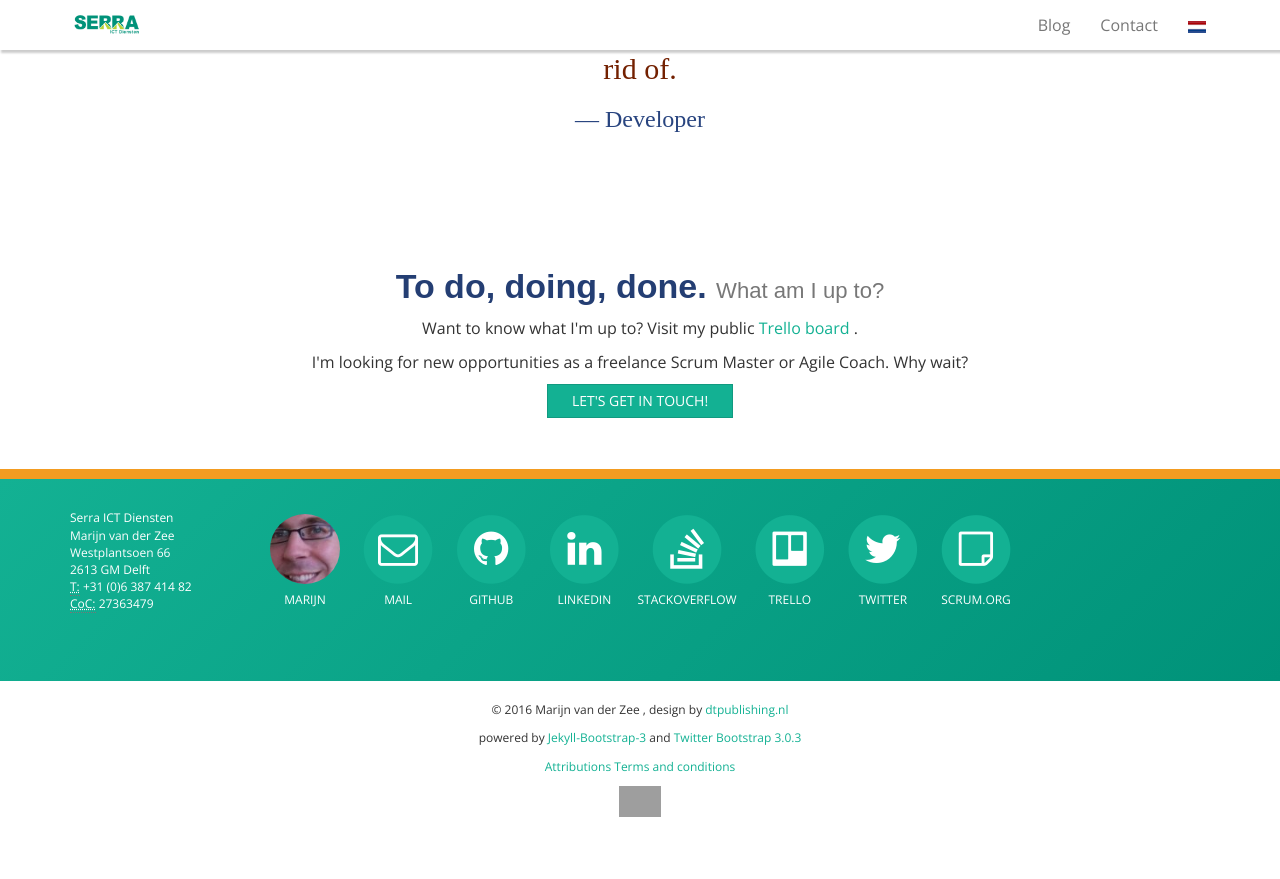
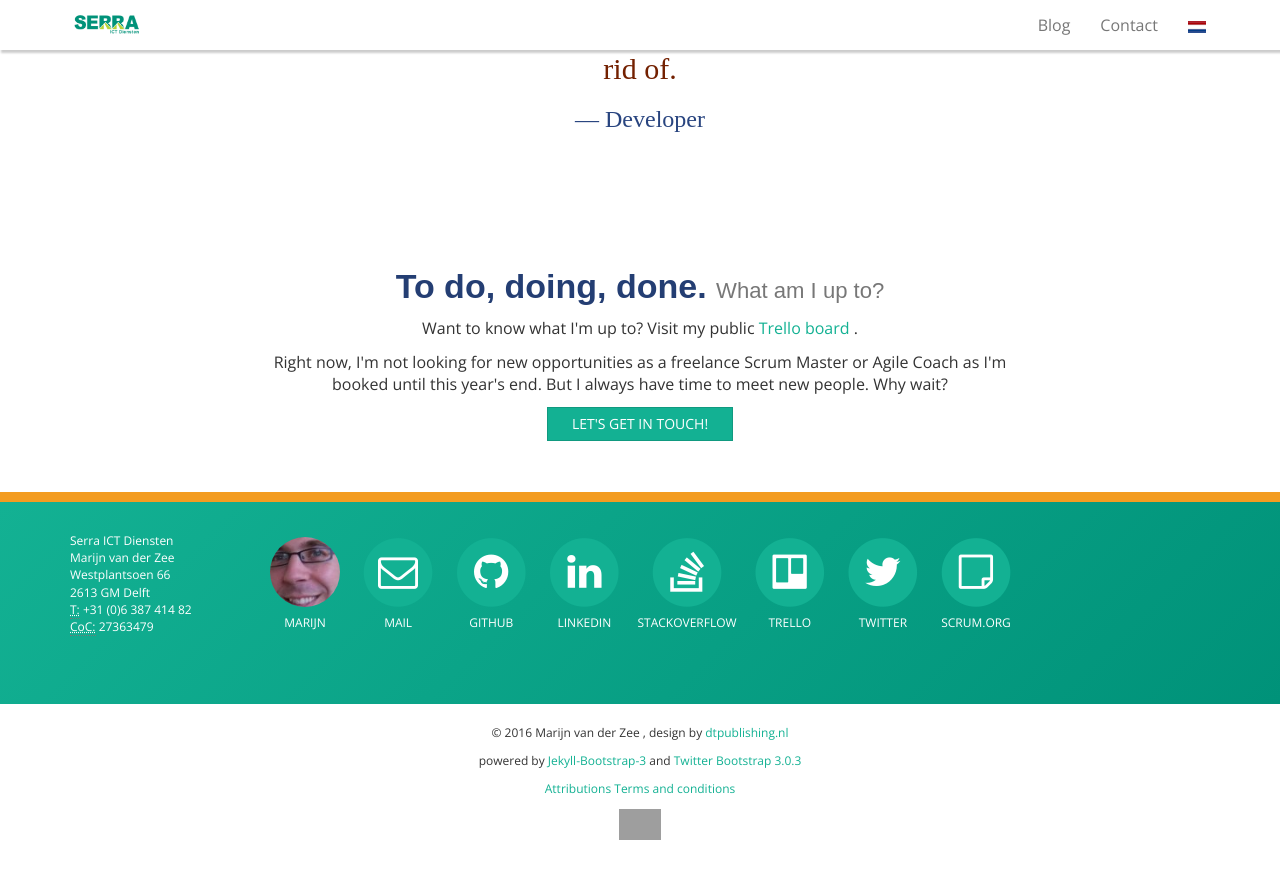
Before and after one commit to serraict/serraict.github.io, a Jekyll site: the page built from index.md, in a window 1280 px wide and 900 px high, scrolled down 2246 px. Shown: the top 879 px of the window. Built offline with Jekyll 4.4.1, drawn with Linux system fonts in a browser that asks for light colours; nearby versions of some CDN libraries; some web fonts are replaced; grey boxes are pictures that could not be loaded.

Commit message:
reflect current status

```diff
--- a/index.md
+++ b/index.md
@@ -230,7 +230,7 @@
     .
   </p>
   <p>
-    I'm looking for new opportunities as a freelance Scrum Master or Agile Coach. Why wait?
+    Right now, I'm not looking for new opportunities as a freelance Scrum Master or Agile Coach as I'm booked until this year's end. But I always have time to meet new people. Why wait?
   </p>
   <p>
     <a href="pages/contact.html" class="btn btn-primary">Let's get in touch!</a>
```
